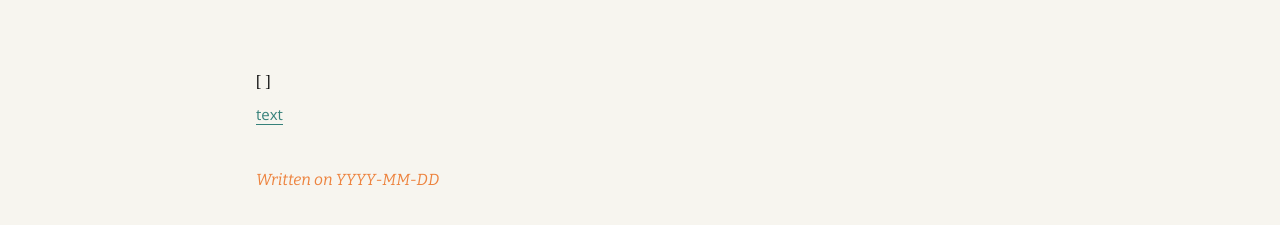
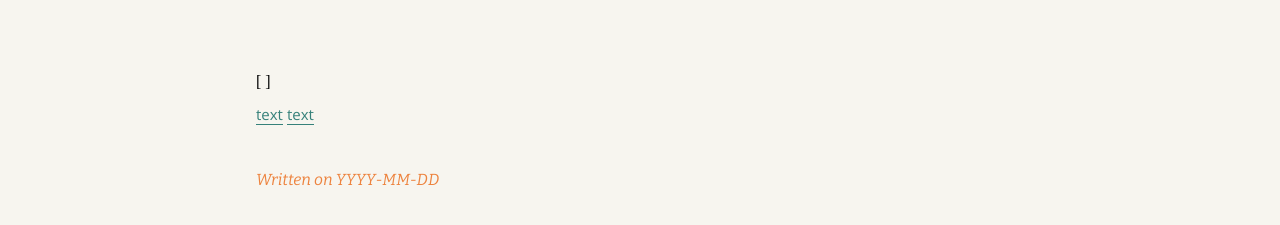
Before and after one commit to angelariggs/angelariggs.github.io, a Jekyll site: the page built from article-template.md, in a window 1280 px wide. Shown: the part 178-403 px from the top of the page. Built offline with Jekyll 4.4.1, drawn with Linux system fonts in a browser that asks for light colours; comment, search, counter and statistics services are not loaded.

Commit message:
added link syntax

```diff
--- a/article-template.md
+++ b/article-template.md
@@ -8,3 +8,4 @@ tags:
 ---
 
 [text]({% post_url 2020-01-16-first-time-manager %})
+[text]({% link tag/series-managing-metrics.md %})
```
